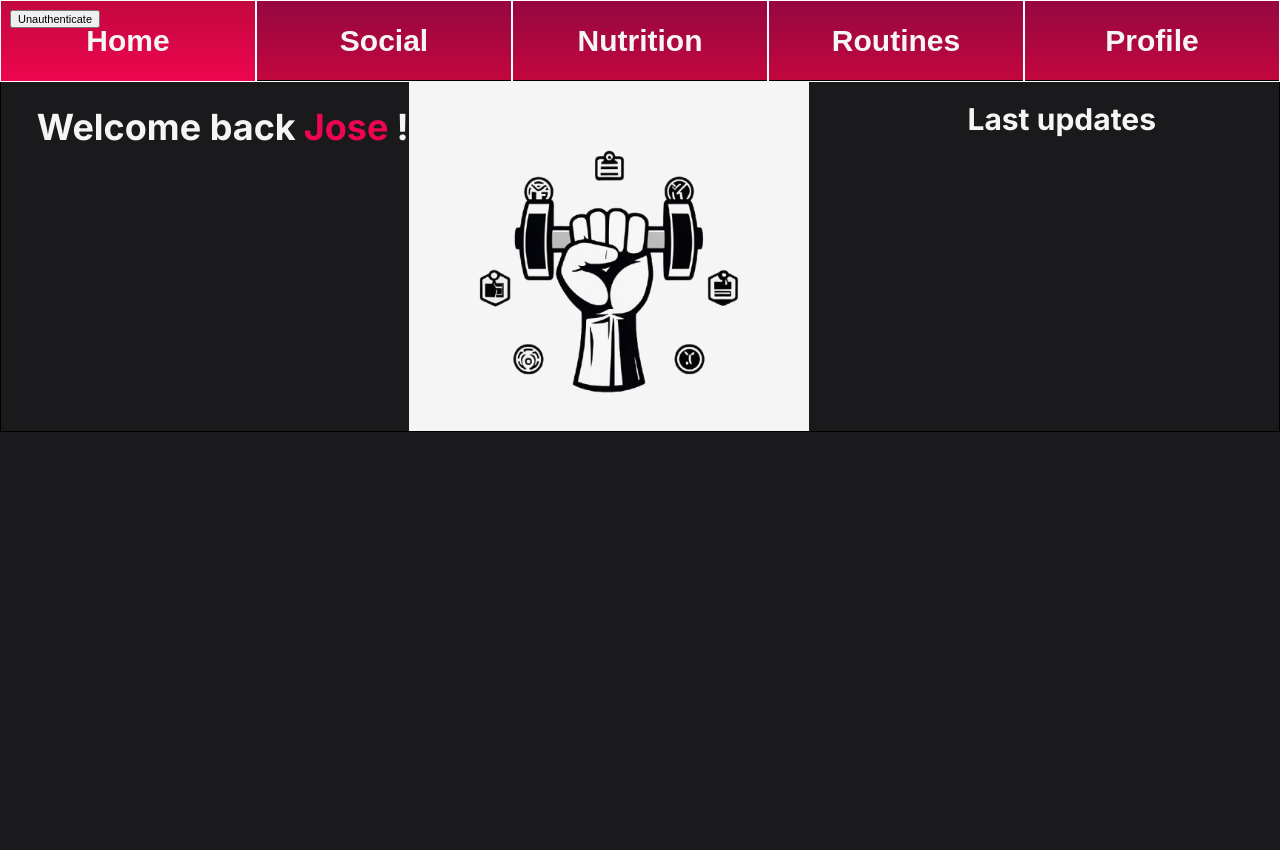
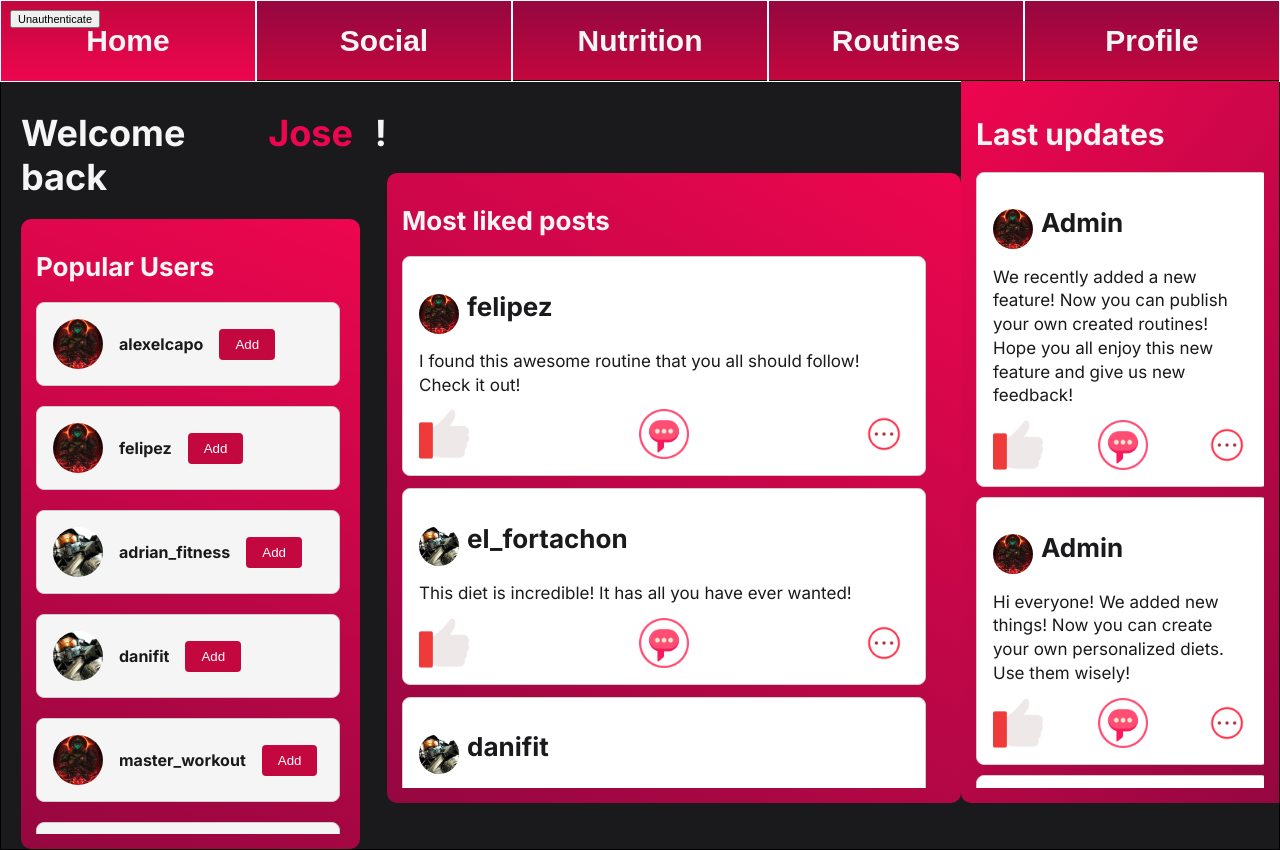
Before and after one commit to miguelachaotic/SSW_frontend, a Vue app: page / in a window 1280 px wide. Both pictures are taken after a click on the button "Authenticate". Before the commit the page ends 800 px from the top, so only its background shows below. Built offline with nearby package versions, Linux system fonts and the light colour scheme.

Commit message:
Almost finished homepage

```diff
--- a/src/App.vue
+++ b/src/App.vue
@@ -29,8 +29,6 @@ const authenticated = inject('authenticated');
 
   </div>
 </template>
-
-//Prueba de push
 
 <style scoped>
 /* boton para autentificarte. ver el README si no lo has visto ya */
@@ -66,7 +64,7 @@ a {
   align-content: center;
 }
 
-.router-link-active{
+.router-link-active {
   background: linear-gradient(var(--light_main_color), var(--very_light_main_color));
 }
 
--- a/src/components/HomeLoggedIn.vue
+++ b/src/components/HomeLoggedIn.vue
@@ -1,20 +1,60 @@
 <script setup>
 
-let user = "Jose"
+import UserPost from "@/components/UserPost.vue";
+import User from "@/components/User.vue";
 
 </script>
 
 <template>
   <div class="container">
     <div class="content">
-      <div class="header_container">
-        <h1 class="welcome_message">Welcome back </h1> <h1 class="welcome_message" id="username"> {{user}}</h1>
-        <h1 class="welcome_message">!</h1>
+      <div class="users">
+        <div class="header_container">
+          <h1 class="welcome_message">Welcome back</h1> <h1 class="welcome_message" id="username">Jose</h1>
+          <h1 class="welcome_message">!</h1>
+        </div>
+        <div class="popular_users">
+          <h1>Popular Users</h1>
+          <div class="overflow-users">
+            <User profile-image="src/assets/images/doom.jpg" username="alexelcapo"/>
+            <User profile-image="src/assets/images/doom.jpg" username="felipez"/>
+            <User profile-image="src/assets/images/master_chief.jpg" username="adrian_fitness"/>
+            <User profile-image="src/assets/images/master_chief.jpg" username="danifit"/>
+            <User profile-image="src/assets/images/doom.jpg" username="master_workout"/>
+            <User profile-image="src/assets/images/master_chief.jpg" username="m.angel.gym"/>
+            <User profile-image="src/assets/images/master_chief.jpg" username="mister_salad"/>
+          </div>
+        </div>
       </div>
-      <img src="@/assets/logoWeb.png" alt="web page logo" class="logo_image">
+      <div class="popular_posts">
+        <h1 id="label_liked_posts">Most liked posts</h1>
+        <div class="overflow-posts">
+          <UserPost username="felipez" profile-image="src/assets/images/doom.jpg" description="I found this awesome routine that you all should follow! Check it out!"/>
+          <UserPost username="el_fortachon" profile-image="src/assets/images/master_chief.jpg" description="This diet is incredible! It has all you have ever wanted!"/>
+          <UserPost username="danifit" profile-image="src/assets/images/master_chief.jpg" description="Do you want to grow more muscle? Follow me to discover!"/>
+        </div>
+      </div>
     </div>
     <div class="sidebar">
       <h1 id="updates_header">Last updates</h1>
+      <div class="sidebar_overflow">
+        <UserPost
+            username="Admin"
+            profile-image="src/assets/images/doom.jpg"
+            description="We recently added a new feature! Now you can publish your own created routines! Hope you all
+                     enjoy this new feature and give us new feedback!"
+        />
+        <UserPost
+          username="Admin"
+          profile-image="src/assets/images/doom.jpg"
+          description="Hi everyone! We added new things! Now you can create your own personalized diets. Use them wisely!"
+        />
+        <UserPost
+            username="Admin"
+            profile-image="src/assets/images/doom.jpg"
+            description="Welcome everybody! I hope you're doing well!"
+        />
+      </div>
     </div>
   </div>
 </template>
@@ -27,38 +67,93 @@ let user = "Jose"
 }
 
 .content{
-  width: 66%;
+  width: 100%;
   display: flex;
-  justify-content: center;
+  flex-direction: row;
+
+}
+
+.users {
+  display: flex;
+  flex-direction: column;
 }
 
 .sidebar{
-  width: 34%;
   display: flex;
-  justify-content: center;
+  flex-direction: column;
+  background: linear-gradient(-50deg, var(--main_color), var(--very_light_main_color));
+  width: 30%;
+  max-height: 692px;
+  padding: 15px;
+  border-radius: 0 0 0 10px;
+}
+
+.sidebar_overflow {
+  display: flex;
+  flex-direction: column;
+  overflow-y: auto;
+  overflow-x: hidden;
+  gap: 10px;
 }
 
 .header_container{
   display: flex;
-  gap: 8px;
-
+  gap: 2px;
 }
 
 .welcome_message{
   font-size: 36px;
+  margin-top: 30px;
+  margin-left: 20px;
 }
 
-.logo_image {
-  width: 400px;
-  height: 350px;
-  background-color: whitesmoke;
+.popular_users {
+  display: flex;
+  flex-direction: column;
+  height: 100%;
+  margin-left: 20px;
+  max-height: 600px;
+  width: 80%;
+  padding: 15px;
+  border: none;
+  border-radius: 10px;
+  background: linear-gradient(20deg, var(--main_color), var(--very_light_main_color));
 }
+
+.overflow-users {
+  display: flex;
+  flex-direction: column;
+  gap: 20px;
+  overflow-y: auto;
+  overflow-x: hidden;
+}
+
+.popular_posts {
+  display: flex;
+  flex-direction: column;
+  margin-top: 92px;
+  background: linear-gradient(30deg, var(--main_color), var(--very_light_main_color));
+  padding: 15px;
+  border-radius: 10px;
+  max-height: 600px;
+  width: 60%;
+}
+
+.overflow-posts {
+  display: flex;
+  flex-direction: column;
+  gap: 12px;
+  overflow-y: auto;
+  overflow-x: hidden;
+}
+
 
 #username{
   color: var(--very_light_main_color);
+  margin-left: 9px;
 }
 
-#updates_header{
+#updates_header {
   font-size: 30px;
 }
 </style>
--- /dev/null
+++ b/src/components/User.vue
@@ -0,0 +1,61 @@
+<script setup>
+const props = defineProps({
+  username: String,
+  profileImage: String
+})
+</script>
+
+<template>
+  <div class="profile-container">
+    <img
+        class="profile-photo"
+        :src="profileImage"
+        alt="Foto de perfil"
+    />
+    <span class="username">{{username}}</span>
+    <button class="add-button">Add</button>
+  </div>
+</template>
+
+
+
+<style scoped>
+.profile-container {
+  display: flex;
+  background-color: whitesmoke;
+  color: var(--primary_bg);
+  align-items: center;
+  gap: 1rem;
+  padding: 1rem;
+  border: 1px solid #ccc;
+  border-radius: 8px;
+  max-width: 270px;
+}
+
+.profile-photo {
+  width: 50px;
+  height: 50px;
+  border-radius: 50%;
+  object-fit: cover;
+}
+
+.username {
+  font-size: 1rem;
+  font-weight: bold;
+}
+
+.add-button {
+  position: relative;
+  padding: 0.5rem 1rem;
+  background-color: var(--light_main_color);
+  color: #fff;
+  border: none;
+  border-radius: 4px;
+  cursor: pointer;
+  transition: background-color 0.2s ease-in-out;
+}
+
+.add-button:hover {
+  background-color: var(--very_light_main_color);
+}
+</style>
--- a/src/components/UserPost.vue
+++ b/src/components/UserPost.vue
@@ -1,5 +1,4 @@
 <script setup>
-import { defineProps } from 'vue';
 
 const props = defineProps({
   profileImage: String,
@@ -7,45 +6,23 @@ const props = defineProps({
   description: String
 });
 
-const onLike = () => console.log('Liked');
-const onComment = () => console.log('Commented');
-const onDownload = () => console.log('Downloaded');
-const onMore = () => console.log('More options');
+
+
 </script>
 
 <template>
   <div class="card">
-    <div class="profile">
-      <img :src="profileImage" alt="User Profile" class="profile-img" />
-      <div class="user-info">
-        <h3>{{ username }}</h3>
-        <p>{{ description }}</p>
-      </div>
+    <div class="card-header">
+      <img :src="profileImage" alt="Foto de perfil" class="profile-pic" />
+      <h1 class="username">{{username}}</h1>
     </div>
-    <div class="actions">
-      <button @click="onLike">
-        <svg viewBox="0 0 24 24" class="icon">
-          <path d="M12 21.35l-1.45-1.32C5.4 15.36 2 12.28 2 8.5 2 5.42
-          4.42 3 7.5 3c1.74 0 3.41.81 4.5 2.09C13.09 3.81 14.76 3 16.5
-          3 19.58 3 22 5.42 22 8.5c0 3.78-3.4 6.86-8.55 11.54L12 21.35z"/>
-        </svg>
-      </button>
-      <button @click="onComment">
-        <svg viewBox="0 0 24 24" class="icon">
-          <path d="M21 6h-2v9H5v2h14l4 4V6z"/>
-        </svg>
-      </button>
-      <button @click="onDownload">
-        <svg viewBox="0 0 24 24" class="icon">
-          <path d="M5 20h14v-2H5m14-10h-4V3H9v5H5l7 7 7-7z"/>
-        </svg>
-      </button>
-      <button @click="onMore">
-        <svg viewBox="0 0 24 24" class="icon">
-          <path d="M12 16a2 2 0 110-4 2 2 0 010 4zm0-6a2 2
-          0 110-4 2 2 0 010 4zm0-6a2 2 0 110-4 2 2 0 010 4z"/>
-        </svg>
-      </button>
+    <div class="card-content">
+      {{description}}
+    </div>
+    <div class="buttons">
+      <img src="@/assets/icons/like.jpg" alt="like button">
+      <img src="@/assets/icons/comment.jpg" alt="comment button">
+      <img src="@/assets/icons/moreOptions.png" alt="more options" >
     </div>
   </div>
 </template>
@@ -53,61 +30,48 @@ const onMore = () => console.log('More options');
 
 
 <style scoped>
+.card {
+  width: 90%;
+  border: 1px solid #ccc;
+  border-radius: 8px;
+  padding: 16px;
+  color: var(--primary_bg);
+  background-color: white;
+}
 
 
-
-.card {
-  display: flex;
-  flex-direction: column;
-  border: 2px solid black;
-  padding: 10px;
-  max-width: 280px;
-  width: 100%;
-  box-shadow: 3px 3px 0 black;
-  border-radius: 5px;
-  background: white;
-  font-family: 'Inter', sans-serif;
-}
-.profile {
+.card-header {
   display: flex;
   align-items: center;
+  gap: 8px;
+  margin-bottom: 8px;
 }
-.profile-img {
+
+.profile-pic {
   width: 40px;
   height: 40px;
   border-radius: 50%;
-  margin-right: 10px;
-  border: 2px solid black;
+  object-fit: cover;
 }
-.user-info {
-  flex-grow: 1;
+
+
+.card-content {
+
+  font-size: 17px;
+  line-height: 1.4;
 }
-.actions {
+
+.buttons {
   display: flex;
-  justify-content: space-around;
-  margin-top: 10px;
+  flex-direction: row;
+  justify-content: space-between;
 }
-button {
-  background: none;
-  border: none;
+
+img {
+  margin-top: 12px;
+  height: 50px;
   cursor: pointer;
 }
-.icon {
-  width: 24px;
-  height: 24px;
-  fill: black;
-}
-@media (max-width: 400px) {
-  .card {
-    padding: 5px;
-  }
-  .profile-img {
-    width: 30px;
-    height: 30px;
-  }
-  .icon {
-    width: 20px;
-    height: 20px;
-  }
-}
+
+
 </style>
```
